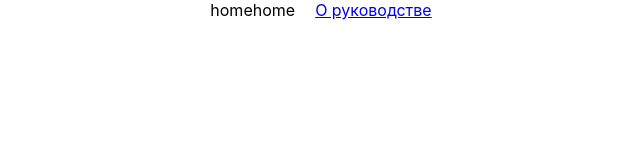
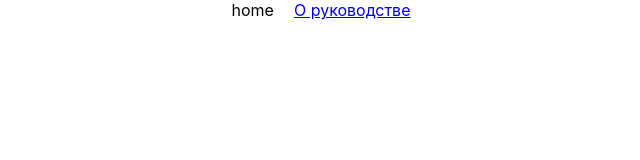
Before and after one commit to Scorih/PRW2_SIA, a React (Create React App) app: page /home_page in a window 1280 px wide. Shown: the top 160 px of the page, without its empty margins (319-959 px from the left). Built offline with nearby package versions, Linux system fonts and the light colour scheme.

Commit message:
Убрал повторение

```diff
--- a/src/pages/home_page/index.jsx
+++ b/src/pages/home_page/index.jsx
@@ -2,7 +2,7 @@ import React from 'react'
 import { Link } from 'react-router-dom'
 
 const HomePage = () => {
-    return <div>home
+    return <div>
         <span style={{marginRight:20}}>home</span>
         <Link to={'/about_us'}>О руководстве</Link>
     </div>
```
